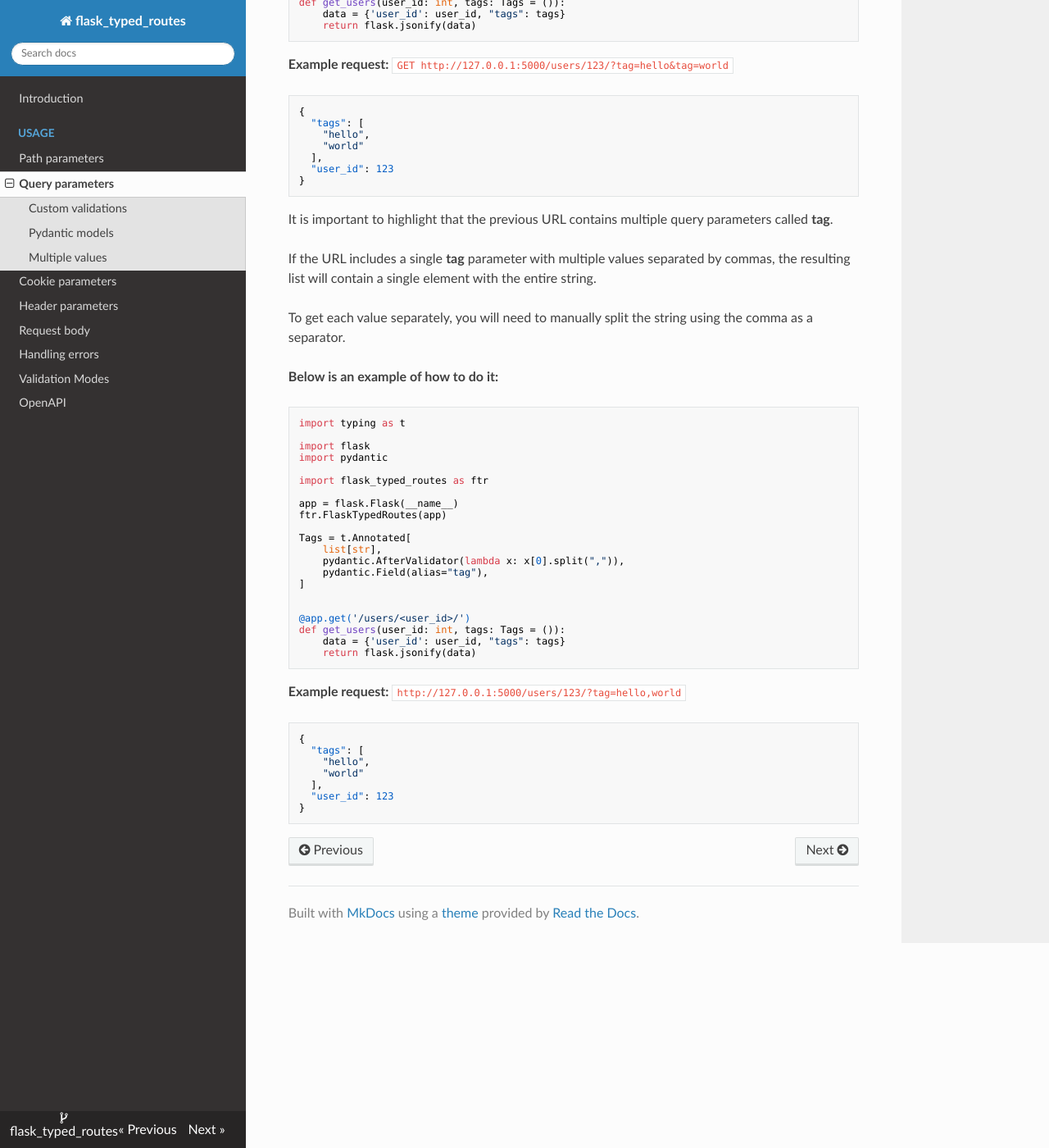
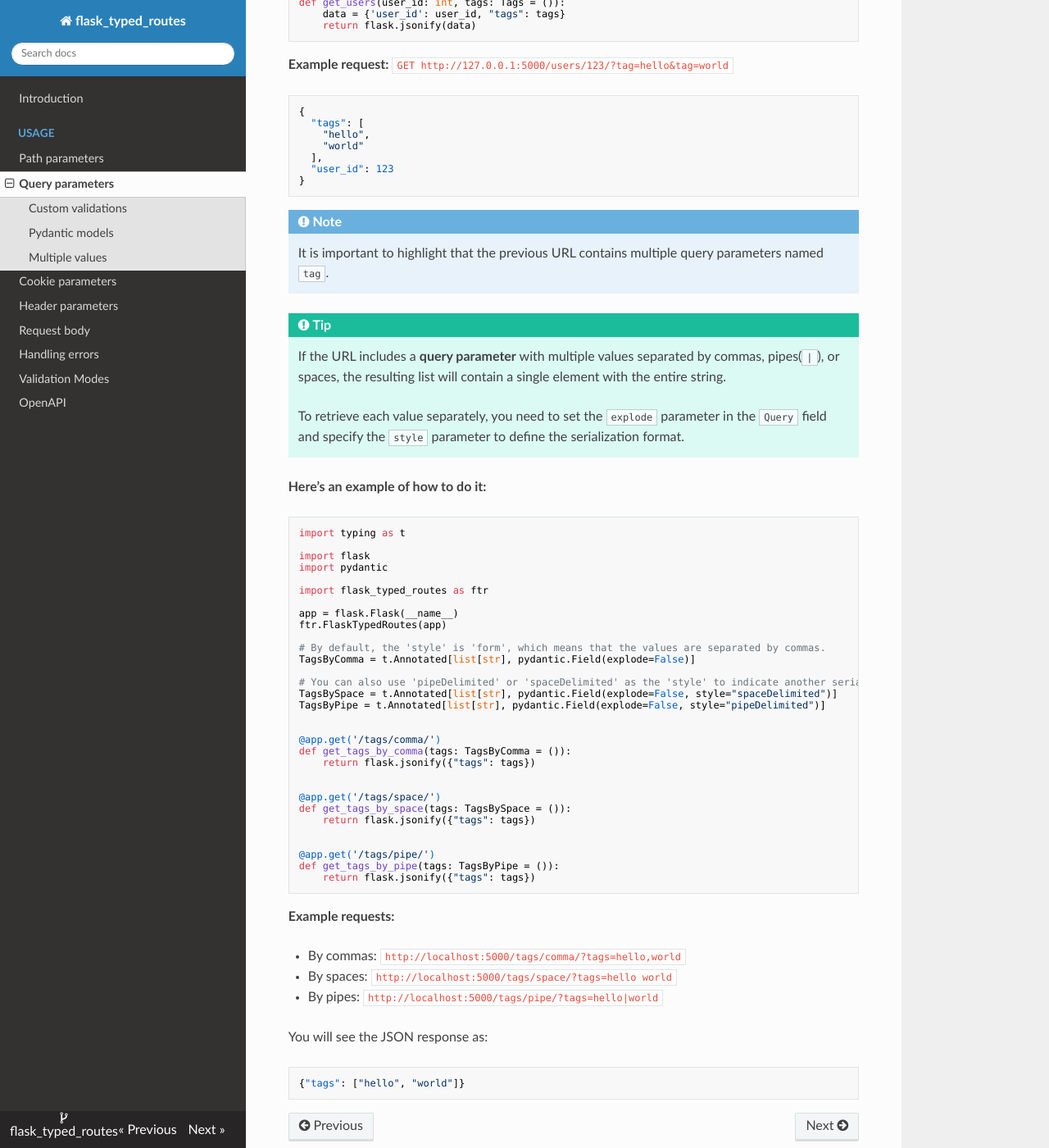
Before and after one commit to rmoralespp/flask_typed_routes, an MkDocs documentation site: the page built from docs/query.md, in a window 1280 px wide and 1400 px high, scrolled down 3787 px. Shown: the whole window at 82% size. Built offline with MkDocs 1.6.1, drawn with Linux system fonts in a browser that asks for light colours; nearby versions of some CDN libraries.

Commit message:
Improve docu

````diff
--- a/docs/cookie.md
+++ b/docs/cookie.md
@@ -22,3 +22,8 @@ def get_items(session_id: SessionId = None):
     }
     return flask.jsonify(data)
 ```
+
+## Multiple Cookie Parameters
+
+!!! note
+    `Cookie` fields always use the form style. An optional `explode` keyword controls the array and object serialization.
--- a/docs/header.md
+++ b/docs/header.md
@@ -20,3 +20,8 @@ def get_items(auth: t.Annotated[str, ftr.Header(alias="Authorization")] = None):
     }
     return flask.jsonify(data)
 ```
+
+## Multiple Header Parameters
+
+!!! note
+    `Header` fields always use the `simple` style, that is, **comma-separated** values.
--- a/docs/openapi.md
+++ b/docs/openapi.md
@@ -105,53 +105,6 @@ def get_item(item_id: int):
 
 ![OpenApi Example](./images/openapi4.png)
 
-## Using Pydantic `json_schema_extra` to add parameter properties extra.
-
-Can be used `json_schema_extra` to add the following properties to the OpenAPI parameter schema:
-
-- `style`: The style of the parameter.
-- `explode`: Determines the serialization method used.
-- `allowReserved`: Determines whether the parameter value allows reserved characters.
-
-In the following example, the `tags` query parameter is managed as a list of strings in the Pydantic model.
-
-The `json_schema_extra` parameter is used to add **explode** attribute to the OpenAPI parameter schema,
-specifying how the parameter should be serialized in Swagger-UI.
-
-When `explode` is set to False, the parameter is serialized as `tags=tag1,tag2,tag3`.
-The field_validator `split_tags` handles splitting the `tags` parameter by commas to extract individual values.
-
-```python
-import typing as t
-
-import flask
-import pydantic
-import swagger_ui
-
-import flask_typed_routes as ftr
-
-app = flask.Flask(__name__)
-app_ftr = ftr.FlaskTypedRoutes(app)
-swagger_ui.api_doc(app, config_rel_url=app_ftr.openapi_url_json, url_prefix=app_ftr.openapi_url_prefix)
-
-
-class MyParams(pydantic.BaseModel):
-    tags: t.Annotated[
-        list[str],
-        pydantic.Field(json_schema_extra={'explode': False}, default_factory=list)
-    ]
-
-    @pydantic.field_validator('tags', mode='after')
-    def split_tags(cls, v):
-        return v[0].split(',') if v else v
-
-
-@app.get('/items/')
-def read_items(query_params: t.Annotated[MyParams, ftr.Query()]):
-    return flask.jsonify(query_params.model_dump())
-```
-
-![OpenApi Example](./images/openapi6.png)
 
 ## Customizing OpenAPI schema
 
--- a/docs/path.md
+++ b/docs/path.md
@@ -109,3 +109,33 @@ def read_items(category_id: t.Annotated[int, ftr.Path(ge=1, le=100)]):
 
 !!! warning
     Aliases defined in Path type hints will be ignored to maintain consistency with the names specified in the Flask route.
+
+
+## Multiple values in a single path parameter
+
+If you want to allow a query parameter to have multiple values, you can use `set`, `tuple`, or `list` annotations.
+
+!!! note
+    Path fields support the `simple` **OpenAPI** style, meaning they can handle multiple values separated by commas.
+
+```python
+import flask
+
+import flask_typed_routes as ftr
+
+app = flask.Flask(__name__)
+ftr.FlaskTypedRoutes(app)
+
+
+@app.get('/users/<user_ids>/')
+def get_users(user_ids: list[int]):
+    return flask.jsonify({'user_ids': user_ids})
+```
+
+**Example request:** `GET http://127.0.0.1:5000/users/1,2,3/`
+
+```json
+{
+  "user_ids": ["1", "2", "3"]
+}
+```
--- a/docs/query.md
+++ b/docs/query.md
@@ -228,14 +228,17 @@ def get_users(user_id: int, tags: Tags = ()):
 }
 ```
 
-It is important to highlight that the previous URL contains multiple query parameters called **tag**.
+!!! note
+    It is important to highlight that the previous URL contains multiple query parameters named `tag`.
 
-If the URL includes a single **tag** parameter with multiple values separated by commas, the resulting list will
-contain a single element with the entire string.
+!!! tip
+    If the URL includes a **query parameter** with multiple values separated by commas, pipes(`|`), or spaces,
+    the resulting list will contain a single element with the entire string.
 
-To get each value separately, you will need to manually split the string using the comma as a separator.
+    To retrieve each value separately, you need to set the `explode`
+    parameter in the `Query` field and specify the `style` parameter to define the serialization format.
 
-**Below is an example of how to do it:**
+**Here’s an example of how to do it:**
 
 ```python
 import typing as t
@@ -248,27 +251,37 @@ import flask_typed_routes as ftr
 app = flask.Flask(__name__)
 ftr.FlaskTypedRoutes(app)
 
-Tags = t.Annotated[
-    list[str],
-    pydantic.AfterValidator(lambda x: x[0].split(",")),
-    pydantic.Field(alias="tag"),
-]
+# By default, the 'style' is 'form', which means that the values are separated by commas.
+TagsByComma = t.Annotated[list[str], pydantic.Field(explode=False)]
+
+# You can also use 'pipeDelimited' or 'spaceDelimited' as the 'style' to indicate another serialization style delimiter.
+TagsBySpace = t.Annotated[list[str], pydantic.Field(explode=False, style="spaceDelimited")]
+TagsByPipe = t.Annotated[list[str], pydantic.Field(explode=False, style="pipeDelimited")]
 
 
-@app.get('/users/<user_id>/')
-def get_users(user_id: int, tags: Tags = ()):
-    data = {'user_id': user_id, "tags": tags}
-    return flask.jsonify(data)
+@app.get('/tags/comma/')
+def get_tags_by_comma(tags: TagsByComma = ()):
+    return flask.jsonify({"tags": tags})
+
+
+@app.get('/tags/space/')
+def get_tags_by_space(tags: TagsBySpace = ()):
+    return flask.jsonify({"tags": tags})
+
+
+@app.get('/tags/pipe/')
+def get_tags_by_pipe(tags: TagsByPipe = ()):
+    return flask.jsonify({"tags": tags})
 ```
 
-**Example request:** `http://127.0.0.1:5000/users/123/?tag=hello,world`
+**Example requests:**
+
+* By commas: `http://localhost:5000/tags/comma/?tags=hello,world`
+* By spaces: `http://localhost:5000/tags/space/?tags=hello world`
+* By pipes: `http://localhost:5000/tags/pipe/?tags=hello|world`
+
+You will see the JSON response as:
 
 ```json
-{
-  "tags": [
-    "hello",
-    "world"
-  ],
-  "user_id": 123
-}
+{"tags": ["hello", "world"]}
 ```
````
Also changed, not shown: other parts of docs/openapi.md (+2 -2 lines), other parts of docs/path.md (+1 -1 lines), docs/images/openapi6.png (deleted), 3 other files.
